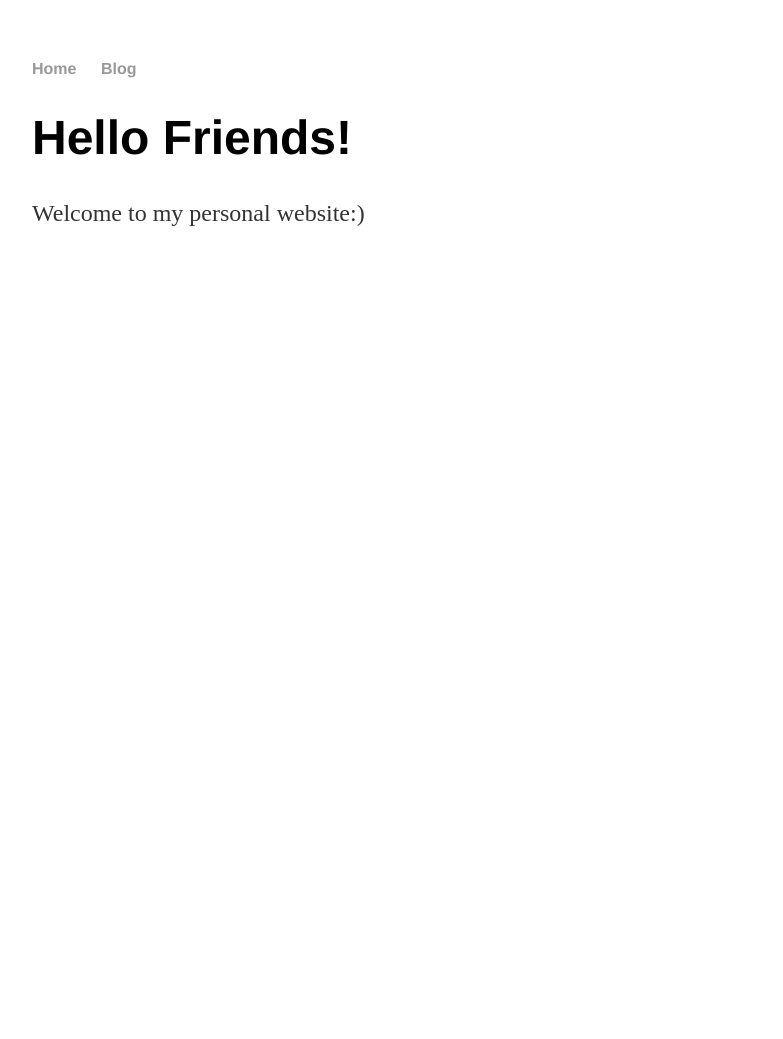
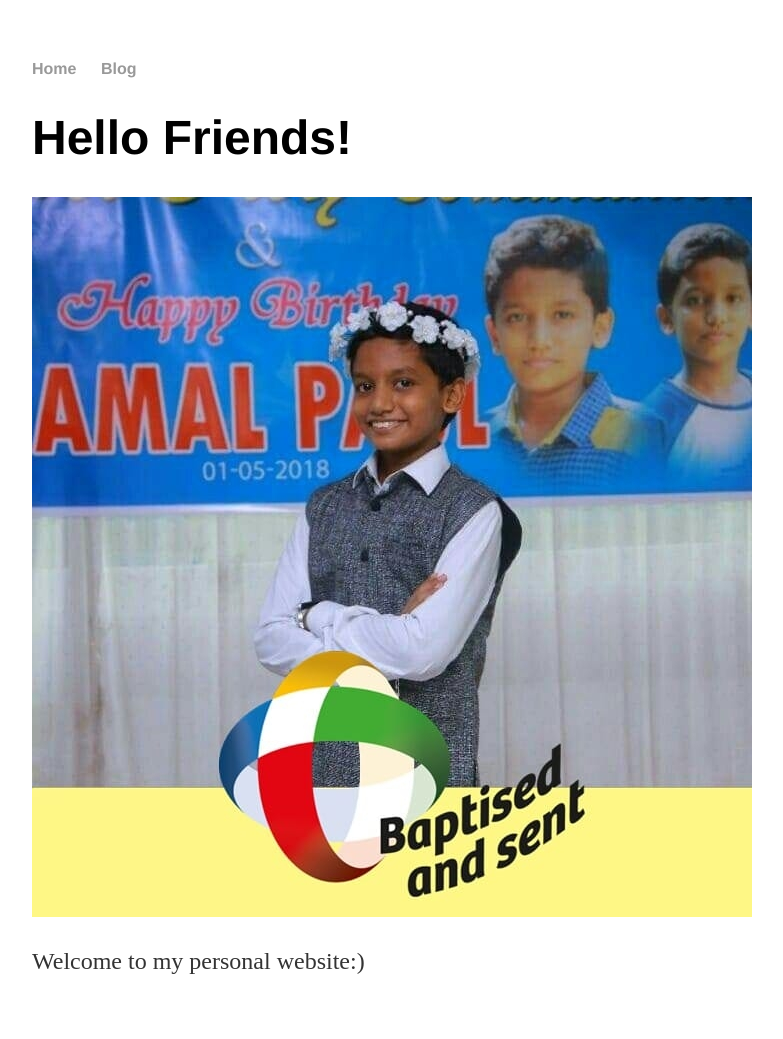
Before and after one commit to amalpaul28/amalpaul, a Jekyll site: the page built from index.html, in a window 1280 px wide. Shown: the whole page, without its empty margins (160-943 px from the left). Built offline with Jekyll 4.4.1, drawn with Linux system fonts in a browser that asks for light colours; before the commit the page ends 900 px from its top, so only the background shows below that.

Commit message:
Added image

```diff
--- a/index.html
+++ b/index.html
@@ -4,5 +4,6 @@ title: Amal Paul Kalaparambath
 ---
 <div class="blurb">
 	<h1>Hello Friends!</h1>
+	<img src="images/amal.jpg">
 	<p>Welcome to my personal website:)</p>
 </div>
```
Also changed, not shown: images/amal.jpg (added).
